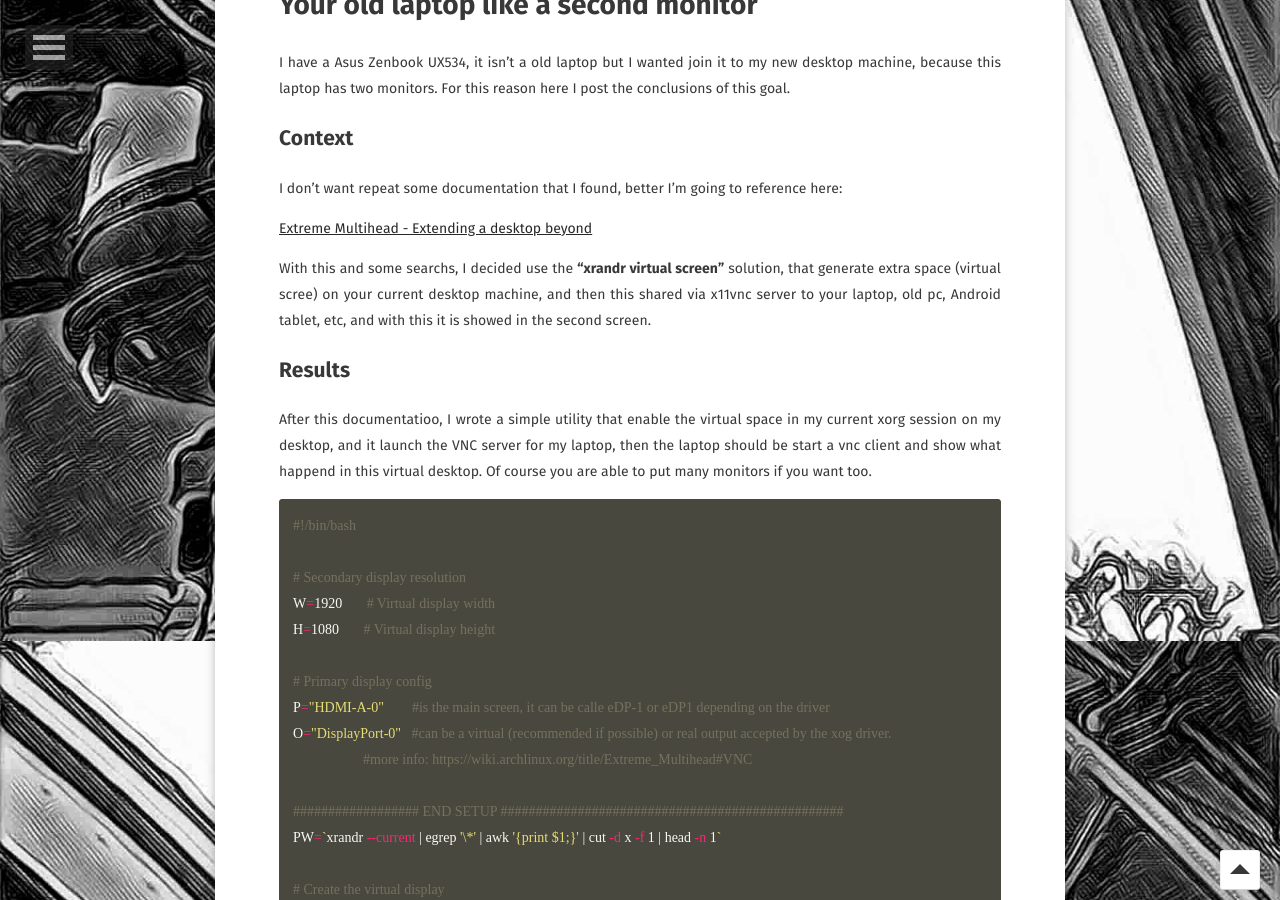
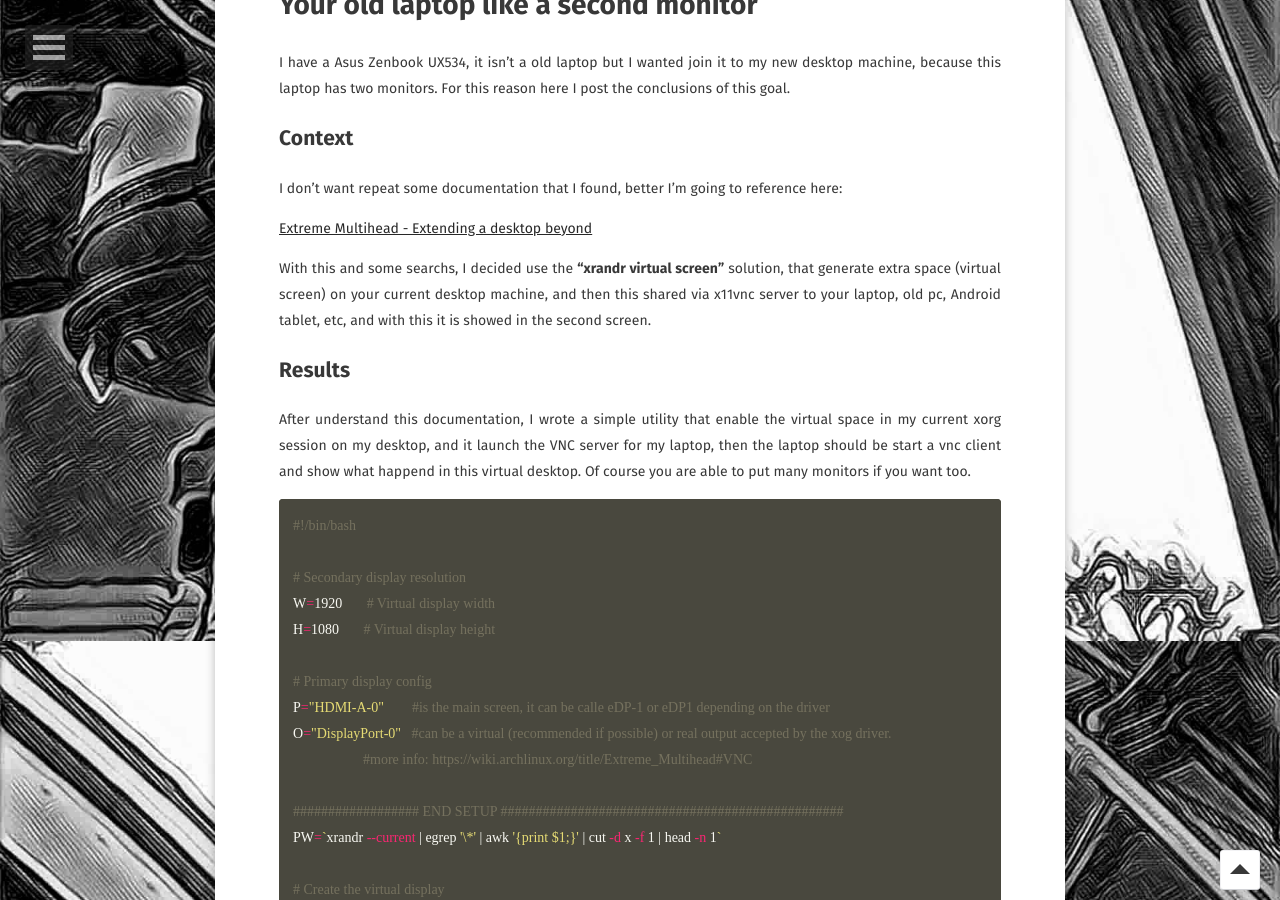
Before and after one commit to hpsaturn/hpsaturn.github.io, a Jekyll site: the page built from _posts/2022-09-10-old-laptop-like-second-monitor.md, in a window 1280 px wide and 900 px high, scrolled down 639 px. Built offline with Jekyll 4.4.1, drawn with Linux system fonts in a browser that asks for light colours; some web fonts are replaced; some of the changed text lies outside the part shown.

Commit message:
testing share and fix some typo issues

````diff
--- a/_posts/2022-09-10-old-laptop-like-second-monitor.md
+++ b/_posts/2022-09-10-old-laptop-like-second-monitor.md
@@ -21,12 +21,12 @@ I don't want repeat some documentation that I found, better I'm going to referen
 
 [Extreme Multihead - Extending a desktop beyond](https://wiki.archlinux.org/title/Extreme_Multihead#Extending_a_desktop_beyond_the_local_system)
 
-With this and some searchs, I decided use the **"xrandr virtual screen"** solution, that generate extra space (virtual scree) on your current desktop machine, and then this shared via x11vnc server to your laptop, old pc, Android tablet, etc, and with this it is showed in the second screen.
+With this and some searchs, I decided use the **"xrandr virtual screen"** solution, that generate extra space (virtual screen) on your current desktop machine, and then this shared via x11vnc server to your laptop, old pc, Android tablet, etc, and with this it is showed in the second screen.
 
 
 ## Results
 
-After this documentatioo, I wrote a simple utility that enable the virtual space in my current xorg session on my desktop, and it launch the VNC server for my laptop, then the laptop should be start a vnc client and show what happend in this virtual desktop. Of course you are able to put many monitors if you want too.
+After understand this documentation, I wrote a simple utility that enable the virtual space in my current xorg session on my desktop, and it launch the VNC server for my laptop, then the laptop should be start a vnc client and show what happend in this virtual desktop. Of course you are able to put many monitors if you want too.
 
 
 ```bash
@@ -176,7 +176,7 @@ fi
 
 # Troubleshooting
 
-The main issue or concern is that in some Linux versions with some GPU drivers like AMD or Nvidia, the `virtual displays` are not supported and you need use some hacks on XOrg or use **dummy** drivers, that is mentioned in the references. But on the other hand you can use **unused outputs** in your system, for example in my scripts I used the un used `DisplayPort` (for Mac) and the second unused `HDMI` on my desktop machine.
+The main issue or concern is that in some Linux versions with some GPU drivers like AMD or Nvidia, the `virtual displays` are not supported and you need use some hacks on XOrg or use **dummy** drivers, that is mentioned in the main documentation. But on the other hand you can use **unused outputs** in your system, for example in my scripts I used the unused `DisplayPort` (for Mac) and the second unused `HDMI` on my desktop machine.
 
 # Credits
 
````
